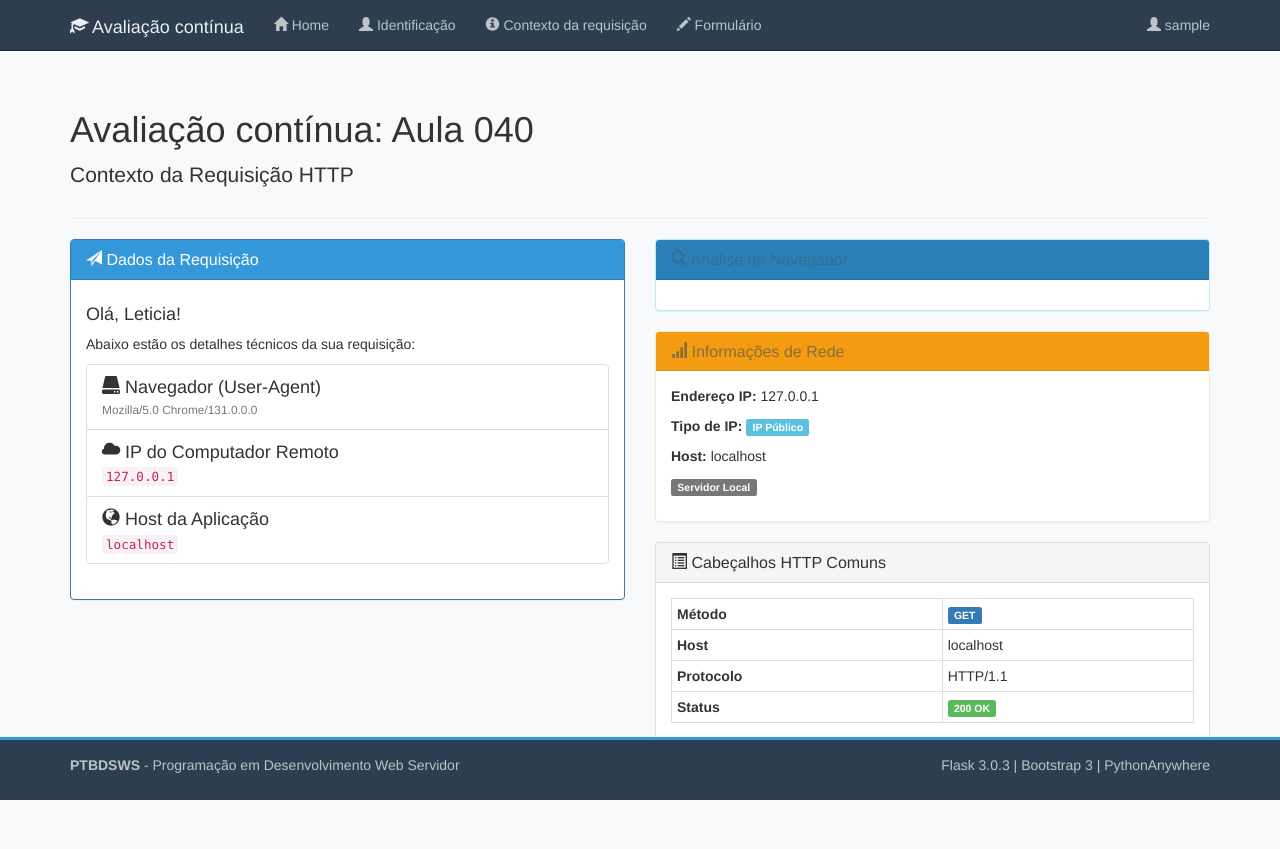
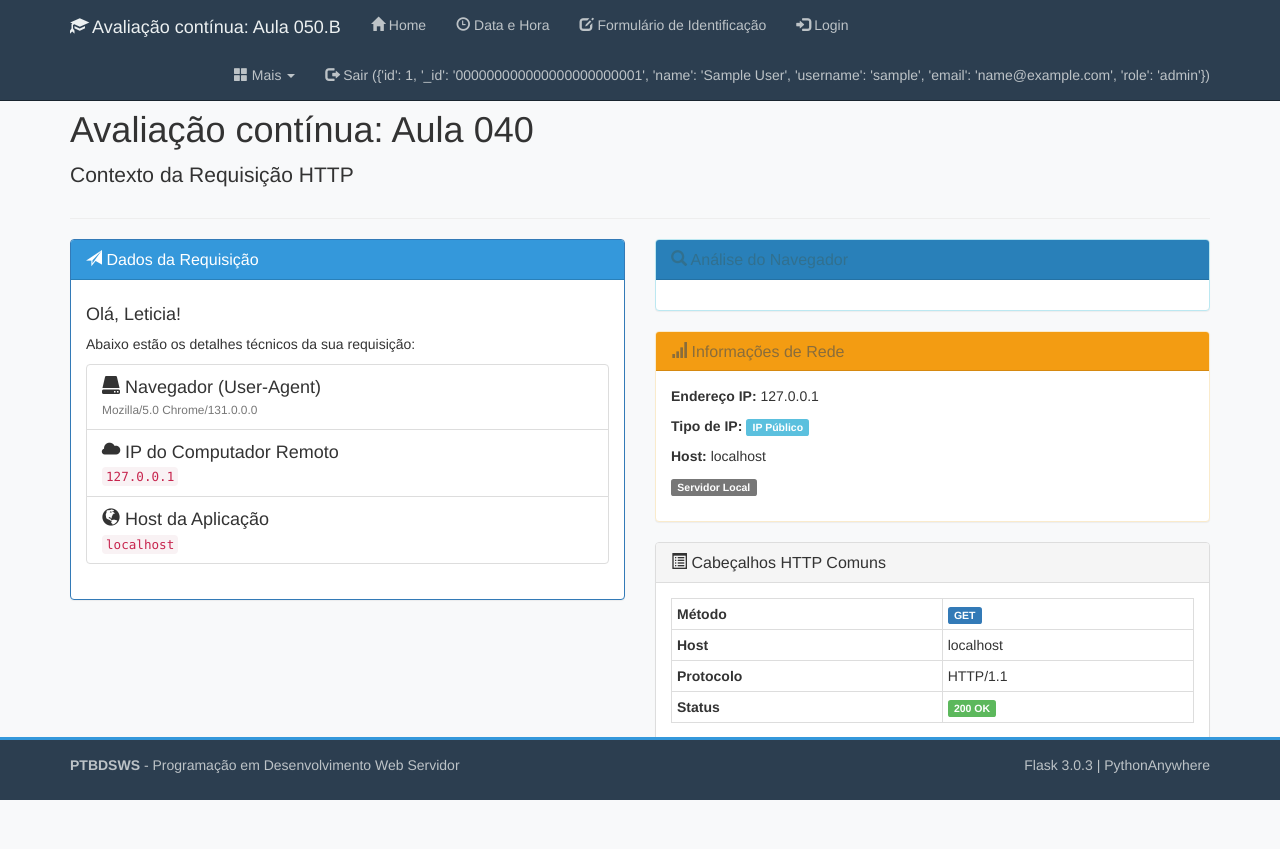
Before and after one commit to brondileticia/devweb-servidor-flask, a Flask app: page /contextorequisicao in a window 1280 px wide. Run offline with Flask 3, Linux system fonts and the light colour scheme; the visitor is signed in with stand-in values (Sample User, id 1); some libraries are stand-ins or nearby versions.

Commit message:
update: avaliação contínua 06, formulários web

```diff
--- a/templates/base.html
+++ b/templates/base.html
@@ -20,7 +20,8 @@
                 <span class="icon-bar"></span>
             </button>
             <a class="navbar-brand" href="/">
-                <span class="glyphicon glyphicon-education"></span> Avaliação contínua
+                <span class="glyphicon glyphicon-education"></span>
+                Avaliação contínua: Aula 050.B
             </a>
         </div>
         <div class="navbar-collapse collapse">
@@ -30,29 +31,45 @@
                         <span class="glyphicon glyphicon-home"></span> Home
                     </a>
                 </li>
-                <li {% if titulo == 'Identificação' %}class="active"{% endif %}>
-                    <a href="/identificacao">
-                        <span class="glyphicon glyphicon-user"></span> Identificação
+                <li {% if titulo == 'Data e Hora' %}class="active"{% endif %}>
+                    <a href="/data-hora">
+                        <span class="glyphicon glyphicon-time"></span> Data e Hora
                     </a>
                 </li>
-                <li {% if titulo == 'Contexto da requisição' %}class="active"{% endif %}>
-                    <a href="/contextorequisicao">
-                        <span class="glyphicon glyphicon-info-sign"></span> Contexto da requisição
+                <li {% if titulo == 'Formulário de Identificação' %}class="active"{% endif %}>
+                    <a href="/formulario-identificacao">
+                        <span class="glyphicon glyphicon-edit"></span> Formulário de Identificação
                     </a>
                 </li>
-                {# NOVO LINK #}
-                <li {% if titulo == 'Formulário' %}class="active"{% endif %}>
-                    <a href="/formulario">
-                        <span class="glyphicon glyphicon-pencil"></span> Formulário
+                <li {% if titulo == 'Login' %}class="active"{% endif %}>
+                    <a href="/login">
+                        <span class="glyphicon glyphicon-log-in"></span> Login
                     </a>
                 </li>
             </ul>
             <ul class="nav navbar-nav navbar-right">
-                {% if session.get('nome_usuario') %}
+                <li class="dropdown">
+                    <a href="#" class="dropdown-toggle" data-toggle="dropdown">
+                        <span class="glyphicon glyphicon-th-large"></span>
+                        Mais <b class="caret"></b>
+                    </a>
+                    <ul class="dropdown-menu">
+                        <li><a href="/identificacao">
+                            <span class="glyphicon glyphicon-user"></span> Identificação
+                        </a></li>
+                        <li><a href="/contextorequisicao">
+                            <span class="glyphicon glyphicon-info-sign"></span> Contexto da Requisição
+                        </a></li>
+                        <li><a href="/formulario">
+                            <span class="glyphicon glyphicon-pencil"></span> Formulário Simples
+                        </a></li>
+                    </ul>
+                </li>
+                {% if session.get('usuario_logado') %}
                 <li>
-                    <a href="/formulario">
-                        <span class="glyphicon glyphicon-user"></span>
-                        {{ session.get('nome_usuario') }}
+                    <a href="/logout">
+                        <span class="glyphicon glyphicon-log-out"></span>
+                        Sair ({{ session.get('usuario_logado') }})
                     </a>
                 </li>
                 {% endif %}
@@ -91,7 +108,7 @@
             </div>
             <div class="col-md-6 text-right">
                 <p class="text-muted">
-                    Flask {{ flask_version }} | Bootstrap 3 | PythonAnywhere
+                    Flask {{ flask_version }} | PythonAnywhere
                 </p>
             </div>
         </div>
```
